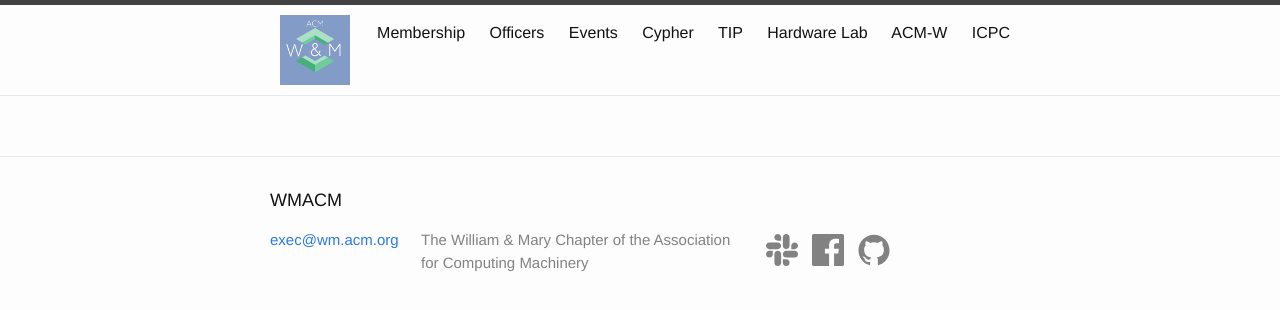
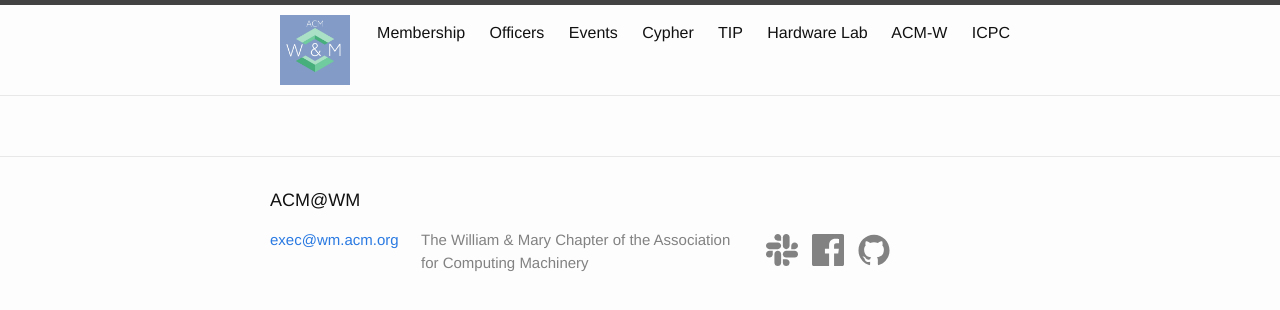
Before and after one commit to ACMWM/acmwm.github.io, a Jekyll site: the page built from index.html, in a window 1280 px wide. Shown: the top 310 px of the page. Built offline with Jekyll 4.4.1, drawn with Linux system fonts in a browser that asks for light colours.

Commit message:
config: Use consistent ACM@WM branding

```diff
--- a/_config.yml
+++ b/_config.yml
@@ -6,7 +6,7 @@
 # 'jekyll serve'. If you change this file, please restart the server process.
 
 # Site settings
-title: WMACM
+title: ACM@WM
 email: exec@wm.acm.org
 description: > # this means to ignore newlines until "baseurl:"
     The William & Mary Chapter of the Association for Computing Machinery
```
